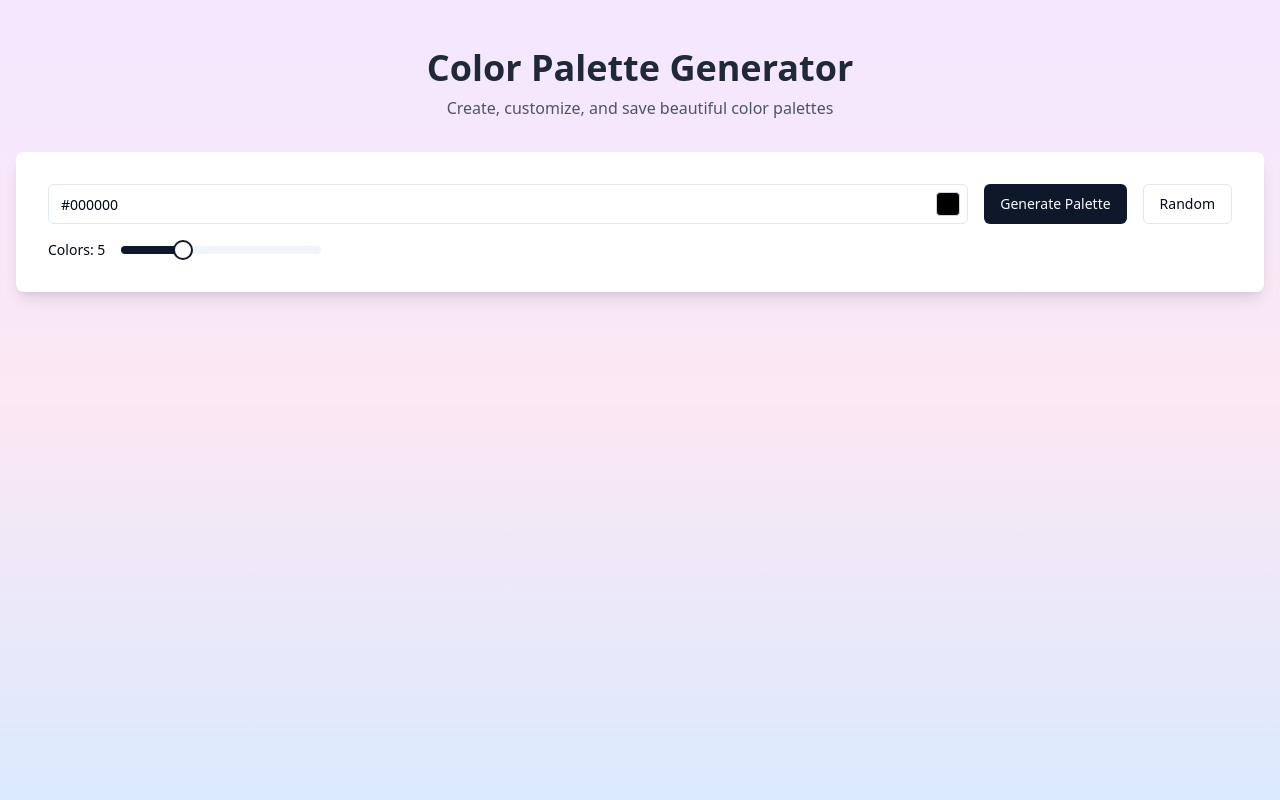
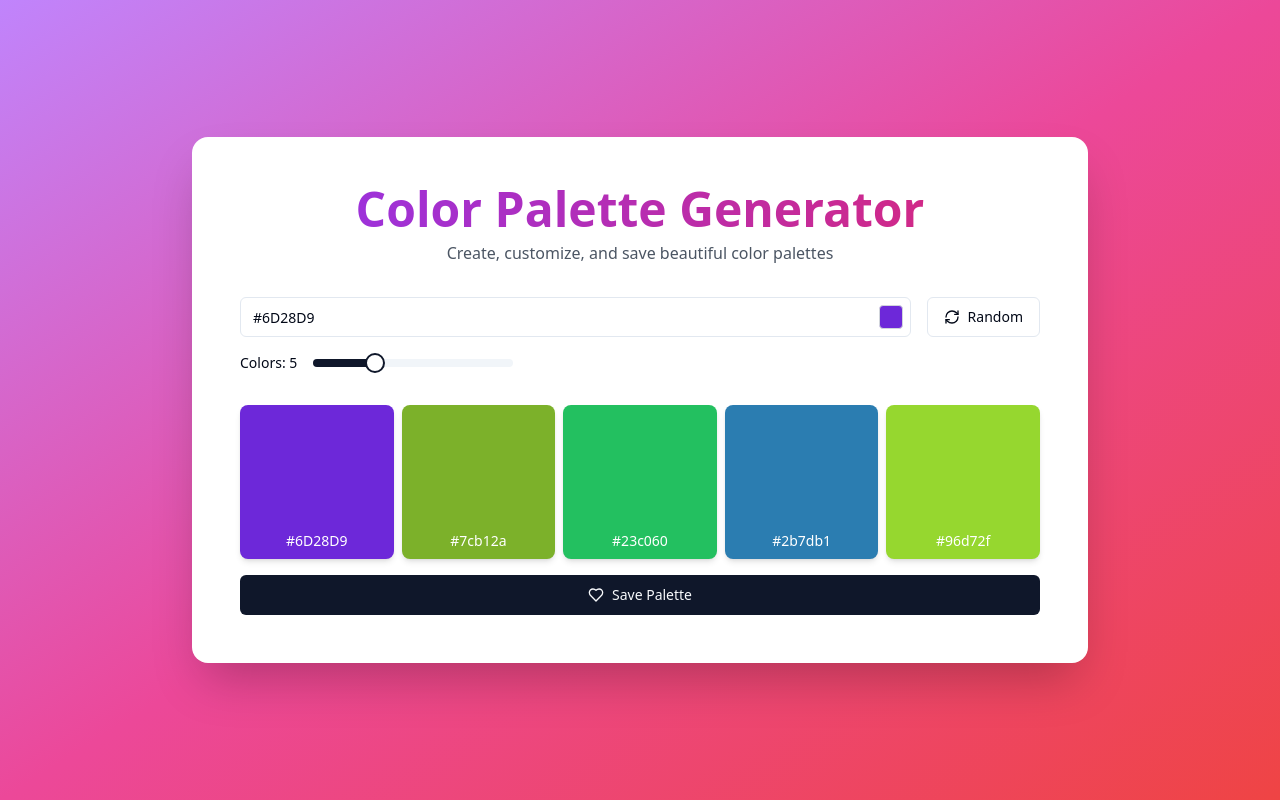
Before and after one commit to GPT-Engineer-App-Dev/palette-palooza, a React (Vite) app: page / in a window 1280 px wide. Built offline with nearby package versions, Linux system fonts and the light colour scheme.

Commit message:
Improve full screen layout design
Enhanced the layout to provide a more visually appealing full screen experience. Adjusted styles and components for better usability and aesthetics.
[skip gpt_engineer]

```diff
--- a/src/components/ColorPalette.jsx
+++ b/src/components/ColorPalette.jsx
@@ -1,6 +1,7 @@
 import React from 'react';
 import { toast } from "sonner";
 import { cn } from "@/lib/utils";
+import { motion } from "framer-motion";
 
 const ColorPalette = ({ colors, mini = false }) => {
   const copyToClipboard = (color) => {
@@ -15,8 +16,11 @@ const ColorPalette = ({ colors, mini = false }) => {
       mini ? "grid-cols-5" : "grid-cols-2 sm:grid-cols-3 md:grid-cols-5"
     )}>
       {colors.map((color, index) => (
-        <div
+        <motion.div
           key={index}
+          initial={{ opacity: 0, scale: 0.9 }}
+          animate={{ opacity: 1, scale: 1 }}
+          transition={{ duration: 0.3, delay: index * 0.1 }}
           className={cn(
             "rounded-lg shadow-md overflow-hidden cursor-pointer transition-transform hover:scale-105",
             mini ? "aspect-[2/1]" : "aspect-square"
@@ -30,7 +34,7 @@ const ColorPalette = ({ colors, mini = false }) => {
               mini ? "text-xs" : "text-sm"
             )}>{color}</span>
           </div>
-        </div>
+        </motion.div>
       ))}
     </div>
   );
--- a/src/components/ColorPaletteGenerator.jsx
+++ b/src/components/ColorPaletteGenerator.jsx
@@ -3,12 +3,13 @@ import { Button } from "@/components/ui/button";
 import { Input } from "@/components/ui/input";
 import { Slider } from "@/components/ui/slider";
 import { HexColorPicker } from "react-colorful";
-import { Heart, Trash2 } from "lucide-react";
+import { Heart, Trash2, RefreshCw } from "lucide-react";
+import { motion } from "framer-motion";
 import ColorPalette from './ColorPalette';
 import { generateRandomColor, generatePaletteFromColor } from '../utils/colorUtils';
 
 const ColorPaletteGenerator = () => {
-  const [baseColor, setBaseColor] = useState('#000000');
+  const [baseColor, setBaseColor] = useState('#6D28D9');
   const [palette, setPalette] = useState([]);
   const [showColorPicker, setShowColorPicker] = useState(false);
   const [colorCount, setColorCount] = useState(5);
@@ -21,6 +22,10 @@ const ColorPaletteGenerator = () => {
     localStorage.setItem('favoritePalettes', JSON.stringify(favorites));
   }, [favorites]);
 
+  useEffect(() => {
+    generatePalette();
+  }, [baseColor, colorCount]);
+
   const generatePalette = () => {
     setPalette(generatePaletteFromColor(baseColor, colorCount));
   };
@@ -28,7 +33,6 @@ const ColorPaletteGenerator = () => {
   const generateRandomPalette = () => {
     const randomColor = generateRandomColor();
     setBaseColor(randomColor);
-    setPalette(generatePaletteFromColor(randomColor, colorCount));
   };
 
   const savePalette = () => {
@@ -43,8 +47,9 @@ const ColorPaletteGenerator = () => {
 
   return (
     <div className="space-y-8">
-      <div className="space-y-4">
-        <div className="flex flex-col space-y-4 sm:flex-row sm:space-x-4 sm:space-y-0">
+      <div className="flex flex-col md:flex-row space-y-4 md:space-y-0 md:space-x-4">
+        <div className="flex-grow space-y-4">
+          <div className="flex space-x-4">
             <div className="relative flex-grow">
               <Input
                 type="text"
@@ -63,8 +68,9 @@ const ColorPaletteGenerator = () => {
                 </div>
               )}
             </div>
-          <Button onClick={generatePalette}>Generate Palette</Button>
-          <Button onClick={generateRandomPalette} variant="outline">Random</Button>
+            <Button onClick={generateRandomPalette} variant="outline" className="flex-shrink-0">
+              <RefreshCw className="w-4 h-4 mr-2" /> Random
+            </Button>
           </div>
           <div className="flex items-center space-x-4">
             <span className="text-sm font-medium">Colors: {colorCount}</span>
@@ -78,20 +84,37 @@ const ColorPaletteGenerator = () => {
             />
           </div>
         </div>
+      </div>
       {palette.length > 0 && (
-        <div className="space-y-4">
+        <motion.div
+          initial={{ opacity: 0, y: 20 }}
+          animate={{ opacity: 1, y: 0 }}
+          transition={{ duration: 0.5 }}
+          className="space-y-4"
+        >
           <ColorPalette colors={palette} />
           <Button onClick={savePalette} className="w-full">
             <Heart className="w-4 h-4 mr-2" /> Save Palette
           </Button>
-        </div>
+        </motion.div>
       )}
       {favorites.length > 0 && (
-        <div className="space-y-4">
+        <motion.div
+          initial={{ opacity: 0, y: 20 }}
+          animate={{ opacity: 1, y: 0 }}
+          transition={{ duration: 0.5, delay: 0.2 }}
+          className="space-y-4"
+        >
           <h2 className="text-2xl font-bold">Favorite Palettes</h2>
           <div className="grid grid-cols-1 md:grid-cols-2 gap-4">
             {favorites.map((favPalette, index) => (
-              <div key={index} className="relative">
+              <motion.div
+                key={index}
+                initial={{ opacity: 0, scale: 0.9 }}
+                animate={{ opacity: 1, scale: 1 }}
+                transition={{ duration: 0.3, delay: index * 0.1 }}
+                className="relative"
+              >
                 <ColorPalette colors={favPalette.colors} mini />
                 <Button
                   variant="destructive"
@@ -101,10 +124,10 @@ const ColorPaletteGenerator = () => {
                 >
                   <Trash2 className="w-4 h-4" />
                 </Button>
-              </div>
+              </motion.div>
             ))}
           </div>
-        </div>
+        </motion.div>
       )}
     </div>
   );
--- a/src/pages/Index.jsx
+++ b/src/pages/Index.jsx
@@ -1,16 +1,26 @@
 import React from 'react';
 import ColorPaletteGenerator from '../components/ColorPaletteGenerator';
+import { motion } from "framer-motion";
 
 const Index = () => {
   return (
-    <div className="min-h-screen bg-gradient-to-b from-purple-100 via-pink-100 to-blue-100 py-12">
-      <div className="container mx-auto px-4">
-        <h1 className="text-4xl font-bold mb-2 text-center text-gray-800">Color Palette Generator</h1>
-        <p className="text-center text-gray-600 mb-8">Create, customize, and save beautiful color palettes</p>
-        <div className="bg-white rounded-lg shadow-lg p-6 md:p-8">
+    <div className="min-h-screen bg-gradient-to-br from-purple-400 via-pink-500 to-red-500 flex items-center justify-center p-4">
+      <motion.div
+        initial={{ opacity: 0, y: 20 }}
+        animate={{ opacity: 1, y: 0 }}
+        transition={{ duration: 0.5 }}
+        className="w-full max-w-4xl bg-white rounded-2xl shadow-2xl overflow-hidden"
+      >
+        <div className="p-8 md:p-12">
+          <h1 className="text-4xl md:text-5xl font-bold mb-2 text-center bg-clip-text text-transparent bg-gradient-to-r from-purple-600 to-pink-600">
+            Color Palette Generator
+          </h1>
+          <p className="text-center text-gray-600 mb-8">
+            Create, customize, and save beautiful color palettes
+          </p>
           <ColorPaletteGenerator />
         </div>
-      </div>
+      </motion.div>
     </div>
   );
 };
```
Lines whose indentation alone changed are shown as unchanged.
